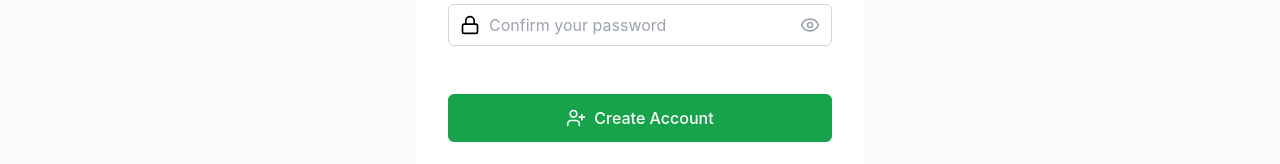
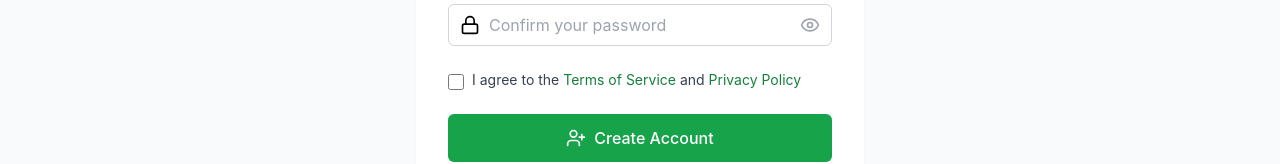
Before and after one commit to Aniketh077/ecodispose_software_1, a React (Vite) app in the folder sarvin/: page /register in a window 1280 px wide. Shown: the part 602-766 px from the top of the page. Built offline with nearby package versions, Linux system fonts and the light colour scheme; no server answers.

Commit message:
Fix Terms and Conditions Checkbox

```diff
--- a/sarvin/src/pages/auth/RegisterPage.jsx
+++ b/sarvin/src/pages/auth/RegisterPage.jsx
@@ -244,15 +244,15 @@ const RegisterPage = () => {
               )}
 
               <div className="flex items-start">
-                {/* <input
+                <input
                   id="terms"
                   name="terms"
                   type="checkbox"
                   checked={acceptTerms}
                   onChange={(e) => setAcceptTerms(e.target.checked)}
                   className="h-4 w-4 text-green-700 focus:ring-green-600 border-gray-300 rounded mt-1"
-                /> */}
-                {/* <label htmlFor="terms" className="ml-2 block text-sm text-gray-700">
+                />
+                <label htmlFor="terms" className="ml-2 block text-sm text-gray-700">
                   I agree to the{' '}
                   <Link to="/terms" className="text-green-700 hover:text-emerald-600">
                     Terms of Service
@@ -261,7 +261,7 @@ const RegisterPage = () => {
                   <Link to="/privacy" className="text-green-700 hover:text-emerald-600">
                     Privacy Policy
                   </Link>
-                </label> */}
+                </label>
               </div>
 
               {validationErrors.terms && (
```
